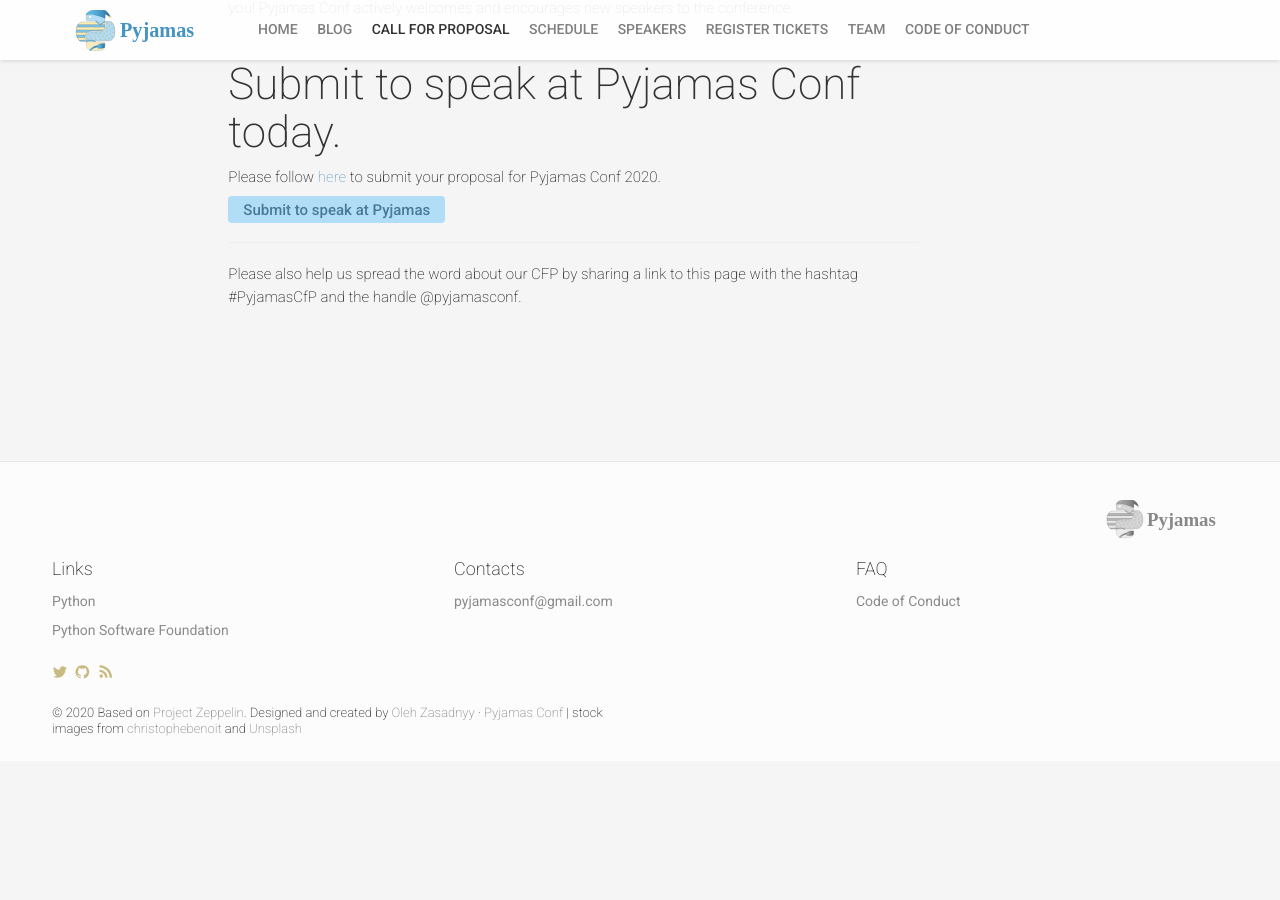
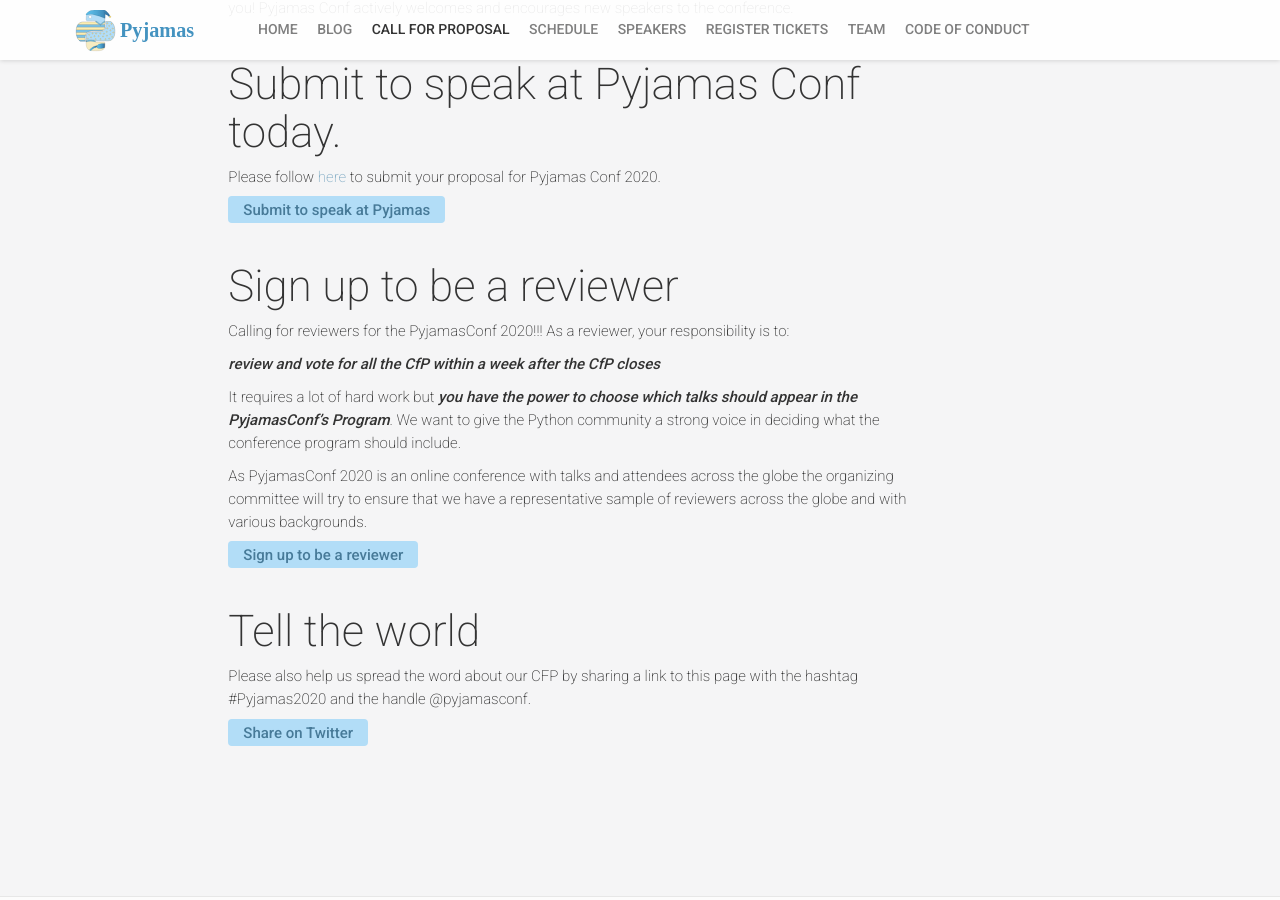
Before and after one commit to pyjamasconf/pyjamas.live, a Jekyll site: the page built from cfp.md, in a window 1280 px wide and 900 px high, scrolled down 1115 px. Built offline with Jekyll 4.4.1, drawn with Linux system fonts in a browser that asks for light colours; nearby versions of some CDN libraries; comment, search, counter and statistics services are not loaded; before the commit the page ends 1876 px from its top, so only the background shows below that.

Commit message:
update the CfP with calling for reviewers

```diff
--- a/_posts/2020-07-21-conference-launch.markdown
+++ b/_posts/2020-07-21-conference-launch.markdown
@@ -46,6 +46,8 @@
 
 Be part of Pyjamas! The [call for proposals](https://pyjamas.live/cfp/) will open soon. We would love to see your submissions. If you are interested in reviewing proposals, please get in touch.
 
+<a href="https://pyjamas.live/cfp/" class="btn btn-primary waves-effect waves-button waves-light waves-float">See the Call for Proposals</a>
+
 ---
 
 So there you go, Pyjamas 2020!
--- a/cfp.md
+++ b/cfp.md
@@ -30,8 +30,23 @@
 
 [Submit to speak at Pyjamas](https://www.papercall.io/cfps/3362/submissions/new){: .btn-new}
 
----
+#### Sign up to be a reviewer
 
-Please also help us spread the word about our CFP by sharing a link to this page with the hashtag #PyjamasCfP and the handle @pyjamasconf.
+Calling for reviewers for the PyjamasConf 2020!!! As a reviewer, your responsibility is to:
+
+***review and vote for all the CfP within a week after the CfP closes***
+
+It requires a lot of hard work but ***you have the power to choose which talks should appear in the PyjamasConf's Program***. We want to give the Python community a strong voice in deciding what the conference program should include.
+
+As PyjamasConf 2020 is an online conference with talks and attendees across the globe the organizing committee will try to ensure that we have a representative sample of reviewers across the globe and with various backgrounds.
+
+[Sign up to be a reviewer](https://forms.gle/SCRXAFu3bVzfzo9X7){: .btn-new}
+
+#### Tell the world
+
+Please also help us spread the word about our CFP by sharing a link to this page with the hashtag #Pyjamas2020 and the handle @pyjamasconf.
+
+<a href="#" class="btn-new" onclick="window.open('http://twitter.com/share?text=Submit to @pyjamasconf 24hr online Python conference! Check out: &url={{ postUrl }}&hashtags=Pyjamas2020,Python,CfP', 'newwindow', 'width=600, height=250'); return false;">Share on Twitter
+</a>
 
 <img class="img-responsive feature-image" src="{{ site.baseurl }}/img/sections-background/proposals.jpg" style="display:none">
```
